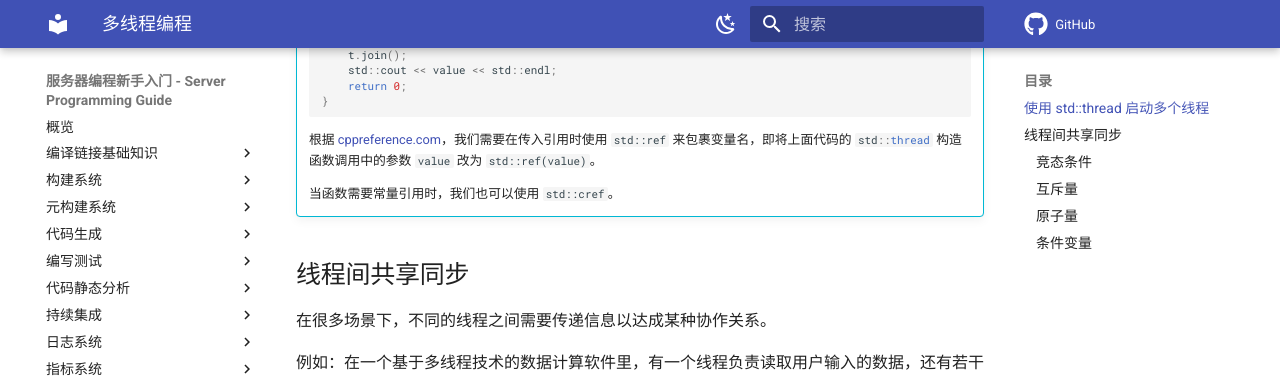
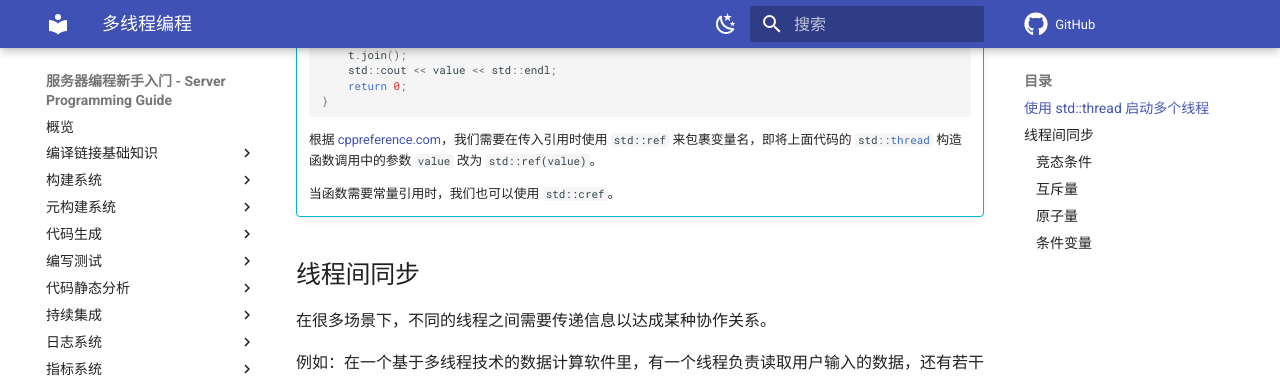
Before and after one commit to howardlau1999/server-programming-guide, an MkDocs documentation site: the page built from docs/parallel/multi-threading.md, in a window 1280 px wide and 900 px high, scrolled down 1723 px. Shown: the top 378 px of the window. Built offline with MkDocs 1.6.1 and Material for MkDocs 9.7.7, drawn with Linux system fonts in a browser that asks for light colours; emoji names are drawn with the system emoji font; comment, search, counter and statistics services are not loaded.

Commit message:
multi thread

```diff
--- a/docs/parallel/multi-threading.md
+++ b/docs/parallel/multi-threading.md
@@ -86,7 +86,7 @@ terminate called without an active exception
 
     当函数需要常量引用时，我们也可以使用 `std::cref`。
 
-## 线程间共享同步
+## 线程间同步
 
 在很多场景下，不同的线程之间需要传递信息以达成某种协作关系。
 
```
